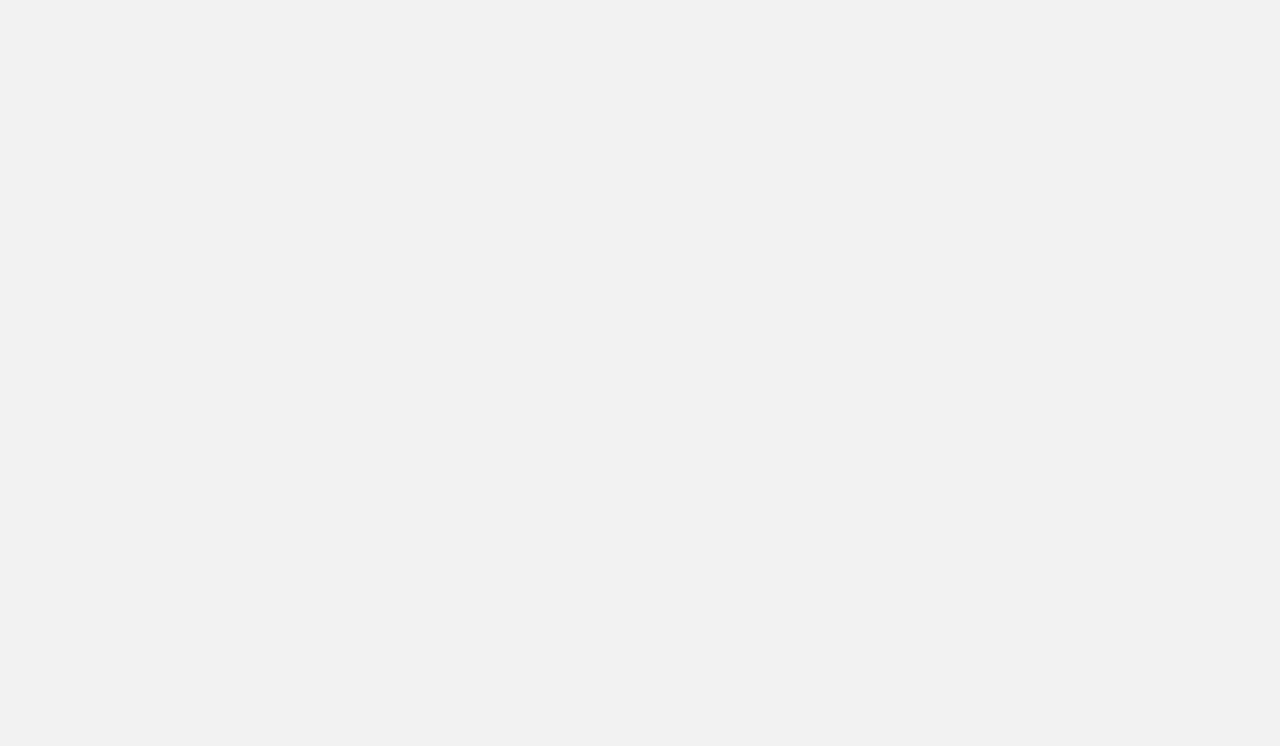
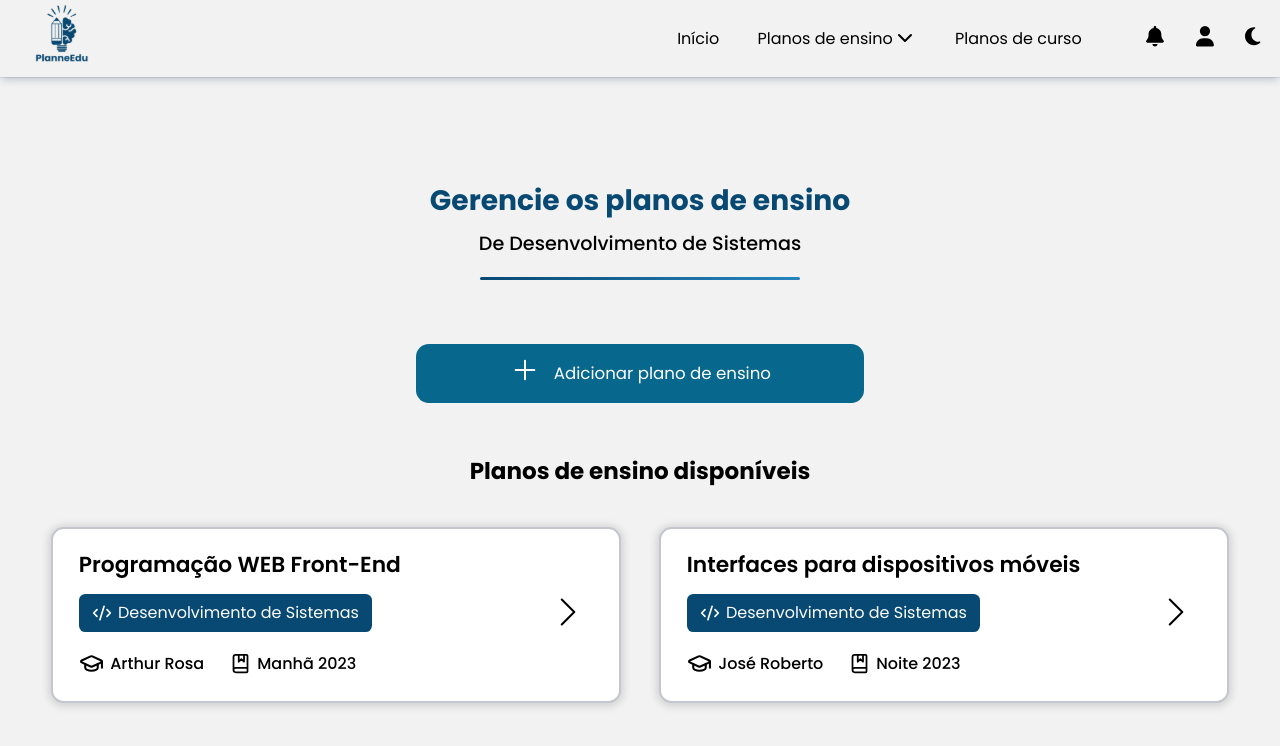
Before and after one commit to larissacoelho21/PlanneEdu-FrontEnd, a React (Vite) app in the folder PlanneEdu_Front/: page /plansensinoespc in a window 1280 px wide. Before the commit this address had no page. Shown: the top 746 px of the page. Built offline with nearby package versions, Linux system fonts and the light colour scheme.

Commit message:
Finalização da página referente aos planos de ensino (ESPECÍFICO DO CURSO)

```diff
--- a/PlanneEdu_Front/src/Pages/Teacher/PlanEnsino.tsx
+++ b/PlanneEdu_Front/src/Pages/Teacher/PlanEnsino.tsx
@@ -151,7 +151,7 @@ export function PlanEnsino() {
                             <h3 className="Subject">Interfaces para dispositivos móveis</h3>
                             <div className="tag-course">
                                 <CodeXml size={20} color="white" />
-                                <p>Desenvolvimento</p>
+                                <p>Desenvolvimento de Sistemas</p>
                             </div>
                             <div className="Info">
                                 <div className="Teacher">
--- /dev/null
+++ b/PlanneEdu_Front/src/Pages/Teacher/PlanEnsinoEspc.tsx
@@ -0,0 +1,80 @@
+import "../../Css/Teacher/PlanEnsino.css";
+import { NavBarProfessor } from "../../Components/NavBar-Professores/navBarProfessor";
+
+/* importando icones para a construção da página */
+import { ChevronRight } from 'lucide-react';
+import { GraduationCap } from 'lucide-react';
+import { BookMarked } from 'lucide-react';
+import { Plus } from 'lucide-react';
+import { CodeXml } from 'lucide-react';
+
+
+export function PlanEnsinoEspc() {
+    return (
+        <main>
+            <div className="header">
+                <NavBarProfessor />
+            </div>
+            <div className="Intro">
+                <h1 className="Title">Gerencie  os planos de ensino</h1>
+                <h2 className="Description">De Desenvolvimento de Sistemas</h2>
+                <div className="Line"></div>
+            </div>
+
+            <div className="Add-Plano">
+                <button><i><Plus size={32} color="white" strokeWidth={1.5} /></i> Adicionar plano de ensino</button>
+            </div>
+
+            <div className="Planos">
+                <h2>Planos de ensino disponíveis</h2>
+                <div className="Cards">
+                    <div className="Card">
+                        <div className="Data">
+                            <h3 className="Subject">Programação WEB Front-End</h3>
+                            <div className="tag-course">
+                                <CodeXml size={20} color="white" />
+                                <p>Desenvolvimento de Sistemas</p>
+                            </div>
+                            <div className="Info">
+                                <div className="Teacher">
+                                    <GraduationCap size={25} color="black" strokeWidth={2} />
+                                    <p>Arthur Rosa</p>
+                                </div>
+                                <div className="Class">
+                                    <BookMarked size={21} color="black" strokeWidth={2} />
+                                    <p>Manhã 2023</p>
+                                </div>
+                            </div>
+                        </div>
+                        <div className="Arrow">
+                            <ChevronRight size={50} color="black" strokeWidth={1} />
+                        </div>
+                    </div>
+
+                    <div className="Card">
+                        <div className="Data">
+                            <h3 className="Subject">Interfaces para dispositivos móveis</h3>
+                            <div className="tag-course">
+                                <CodeXml size={20} color="white" />
+                                <p>Desenvolvimento de Sistemas</p>
+                            </div>
+                            <div className="Info">
+                                <div className="Teacher">
+                                    <GraduationCap size={25} color="black" strokeWidth={2} />
+                                    <p>José Roberto</p>
+                                </div>
+                                <div className="Class">
+                                    <BookMarked size={21} color="black" strokeWidth={2} />
+                                    <p>Noite 2023</p>
+                                </div>
+                            </div>
+                        </div>
+                        <div className="Arrow">
+                            <ChevronRight size={50} color="black" strokeWidth={1} />
+                        </div>
+                    </div>
+                </div>
+            </div>
+        </main>
+    );
+}
--- a/PlanneEdu_Front/src/Router.tsx
+++ b/PlanneEdu_Front/src/Router.tsx
@@ -7,6 +7,7 @@ import { Home } from './Pages/Teacher/Home';
 import { ClassTeacher } from './Pages/Teacher/ClassTeacher';
 import { PlanEnsino } from './Pages/Teacher/PlanEnsino';
 import { ViewActivity } from './Pages/Teacher/ViewActivity';
+import { PlanEnsinoEspc } from "./Pages/Teacher/PlanEnsinoEspc";
 
 //criando rotas e caminhos
 const Router: React.FC = () => {
@@ -21,6 +22,7 @@ const Router: React.FC = () => {
                     <Route path='/turmaprofessor' element={<ClassTeacher/>}></Route>
                     <Route path='/plansensino' element={<PlanEnsino />}></Route>
                     <Route path='/visualizaratvd' element={<ViewActivity/>}></Route>
+                    <Route path='/plansensinoespc' element={<PlanEnsinoEspc />} />
                 </Routes>
         </BrowserRouter>
 
```
